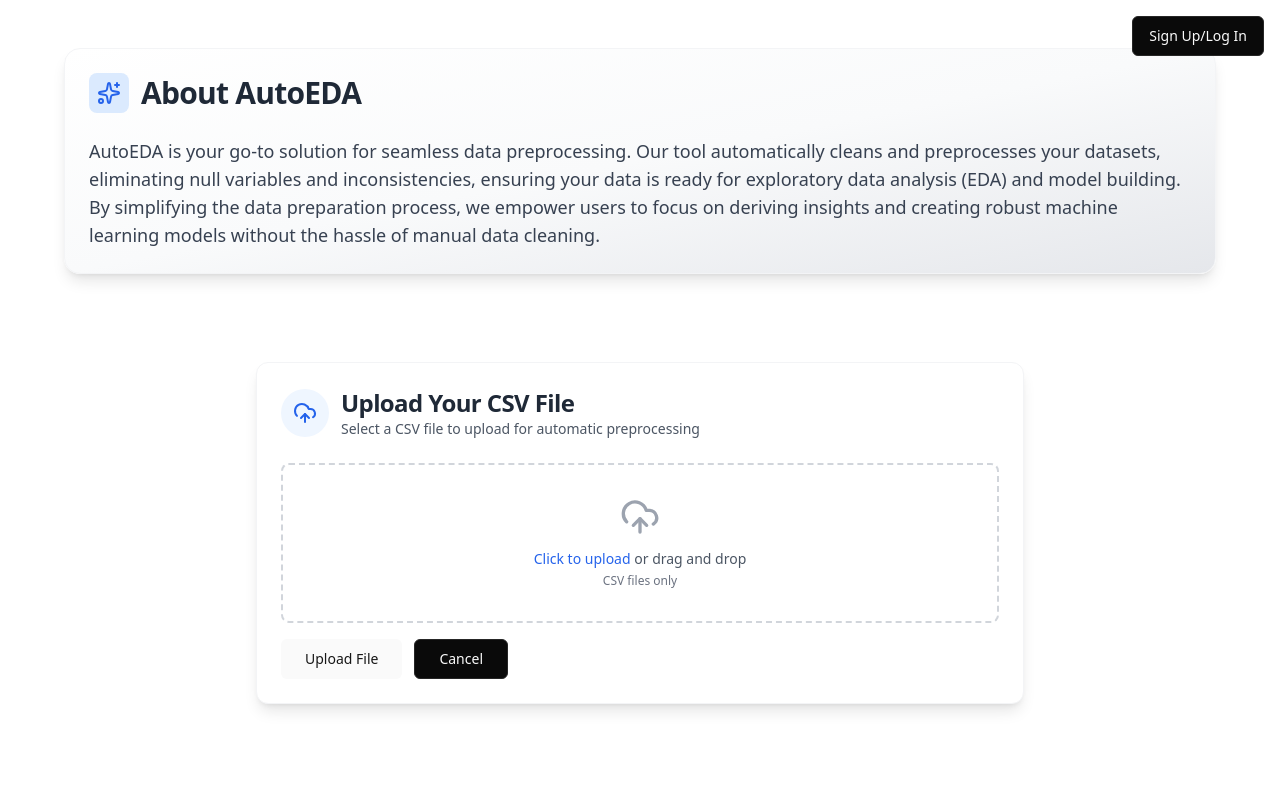
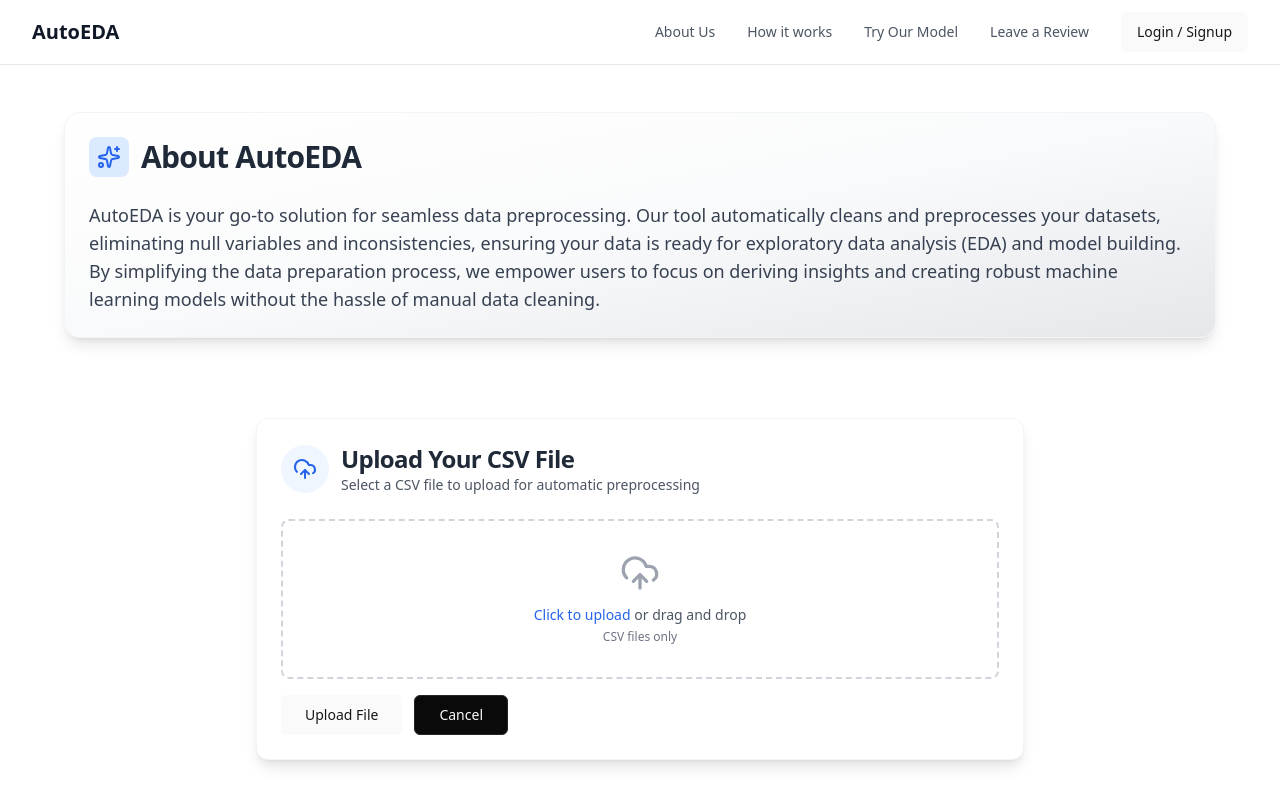
Before and after one commit to vagabond-0/AutoEDA-Automated-Data-Preprocessing-Toolkit, a React (Vite) app in the folder frontend/: page / in a window 1280 px wide. Shown: the top 800 px of the page. Built offline with nearby package versions, Linux system fonts and the light colour scheme.

Commit message:
feat: add Navbar component; integrate react-scroll for smooth navigation

```diff
--- a/frontend/package.json
+++ b/frontend/package.json
@@ -19,6 +19,7 @@
     "react-dom": "^19.1.0",
     "react-hook-form": "^7.57.0",
     "react-router-dom": "^7.6.2",
+    "react-scroll": "^1.9.3",
     "tailwind-merge": "^3.3.0",
     "tailwindcss-animate": "^1.0.7"
   },
--- a/frontend/src/components/Contact.jsx
+++ b/frontend/src/components/Contact.jsx
@@ -0,0 +1,18 @@
+import React from 'react';
+
+const Contact = () => {
+  return (
+    <div className="container mx-auto px-4 py-16">
+      <h2 className="text-3xl font-bold text-center mb-8">Leave a Review</h2>
+      <div className="max-w-2xl mx-auto">
+        <div className="space-y-4">
+          <p className="text-gray-600 text-center">
+            We value your feedback! Share your experience with AutoEDA.
+          </p>
+        </div>
+      </div>
+    </div>
+  );
+};
+
+export default Contact;
--- a/frontend/src/components/Home.jsx
+++ b/frontend/src/components/Home.jsx
@@ -1,19 +1,24 @@
 import React from 'react';
-import { Button } from './ui/button';
-import { useNavigate } from 'react-router-dom';
 import About from './About';
 import FileUpload from './FileUpload';
+import Navbar from './Navbar';
+import Contact from './Contact';
 
 const Home = () => {
-  const navigate = useNavigate();
-
   return (
-    <div className="relative w-full min-h-screen flex flex-col gap-2 bg-white">
-      <div className="absolute top-4 right-4">
-    <Button onClick={()=>navigate('/auth')} variant="outline">Sign Up/Log In</Button>
+    <div className="relative w-full min-h-screen flex flex-col bg-white">
+      <Navbar />
+      <div className="pt-16">
+        <section id="about">
+          <About />
+        </section>
+        <section id="upload">
+          <FileUpload />
+        </section>
+        <section id="contact">
+          <Contact />
+        </section>
       </div>
-     <About></About>
-     <FileUpload></FileUpload>
     </div>
   );
 };
--- /dev/null
+++ b/frontend/src/components/Navbar.jsx
@@ -0,0 +1,108 @@
+import { useState } from 'react';
+import { Link as ScrollLink } from 'react-scroll';
+import { useNavigate } from 'react-router-dom';
+import { Menu, X } from 'lucide-react';
+import { Button } from './ui/button';
+
+const Navbar = () => {
+  const [isOpen, setIsOpen] = useState(false);
+  const navigate = useNavigate();
+
+  const navItems = [
+    { name: 'About Us', to: 'about' },
+    { name: 'How it works', to: 'how-it-works' },
+    { name: 'Try Our Model', to: 'upload' },
+    { name: 'Leave a Review', to: 'contact' },
+  ];
+
+  const toggleMenu = () => setIsOpen(!isOpen);
+
+  return (
+    <nav className="fixed top-0 z-50 w-full border-b border-gray-200 bg-white/80 backdrop-blur-md">
+      <div className="mx-auto max-w-7xl px-4 sm:px-6 lg:px-8">
+        <div className="flex h-16 items-center justify-between">
+          {/* Logo */}
+          <div className="flex-shrink-0">
+            <span className="text-xl font-semibold text-gray-900">AutoEDA</span>
+          </div>
+
+          {/* Desktop Navigation */}
+          <div className="hidden md:block">
+            <div className="ml-10 flex items-center space-x-8">
+              {navItems.map((item) => (
+                <ScrollLink
+                  key={item.to}
+                  to={item.to}
+                  spy={true}
+                  smooth={true}
+                  offset={-64}
+                  duration={500}
+                  className="text-gray-600 hover:text-gray-900 cursor-pointer text-sm font-medium transition-colors"
+                >
+                  {item.name}
+                </ScrollLink>
+              ))}
+              <Button
+                onClick={() => navigate('/auth')}
+                variant="default"
+                className="ml-4"
+              >
+                Login / Signup
+              </Button>
+            </div>
+          </div>
+
+          {/* Mobile menu button */}
+          <div className="md:hidden">
+            <Button
+              variant="default"
+              size="icon"
+              onClick={toggleMenu}
+              className="inline-flex items-center justify-center"
+            >
+              {isOpen ? (
+                <X className="h-6 w-6" />
+              ) : (
+                <Menu className="h-6 w-6" />
+              )}
+            </Button>
+          </div>
+        </div>
+      </div>
+
+      {/* Mobile Navigation */}
+      {isOpen && (
+        <div className="md:hidden">
+          <div className="space-y-1 px-4 pb-3 pt-2">
+            {navItems.map((item) => (
+              <ScrollLink
+                key={item.to}
+                to={item.to}
+                spy={true}
+                smooth={true}
+                offset={-64}
+                duration={500}
+                className="block rounded-md px-3 py-2 text-base font-medium text-gray-600 hover:bg-gray-50 hover:text-gray-900 cursor-pointer"
+                onClick={toggleMenu}
+              >
+                {item.name}
+              </ScrollLink>
+            ))}
+            <Button
+              onClick={() => {
+                navigate('/auth');
+                toggleMenu();
+              }}
+              variant="default"
+              className="mt-4 w-full"
+            >
+              Login / Signup
+            </Button>
+          </div>
+        </div>
+      )}
+    </nav>
+  );
+};
+
+export default Navbar;
```
Also changed, not shown: 1 other file (tests, documents, lock files or other folders).
